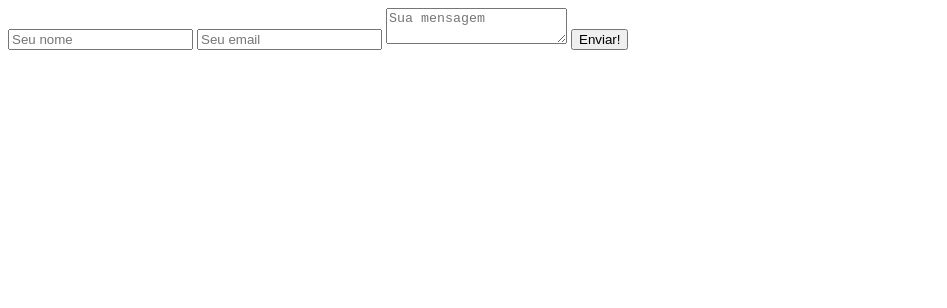
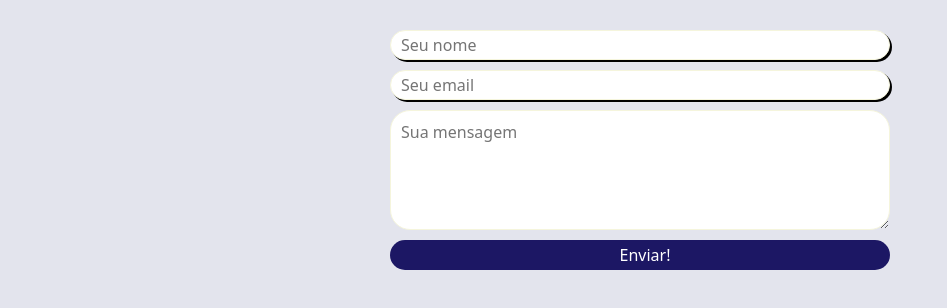
Before and after one commit to pedrocsampaio/OTIS, a plain HTML site: page contato.html in a window 1280 px wide. Shown: the whole page, without its empty margins (0-947 px from the left). Drawn offline with Linux system fonts and the light colour scheme; files that its build step writes are made by us from their sources; the site is published under a folder, as on GitHub Pages, so addresses that start at the root find nothing.

Commit message:
Update contato.html

```diff
--- a/contato.html
+++ b/contato.html
@@ -7,8 +7,8 @@
     <link rel="preconnect" href="https://fonts.googleapis.com">
     <link rel="preconnect" href="https://fonts.gstatic.com" crossorigin>
     <link href="https://fonts.googleapis.com/css2?family=Roboto:wght@500&display=swap" rel="stylesheet">
-    <link rel="shortcut icon" href="/img/favicon.ico" type="image/x-icon">
-    <link rel="stylesheet" href="/estilos/style5.css">
+    <link rel="shortcut icon" href="favicon.ico" type="image/x-icon">
+    <link rel="stylesheet" href="style5.css">
     <title>Formulário</title>
 </head>
 <body>
```
